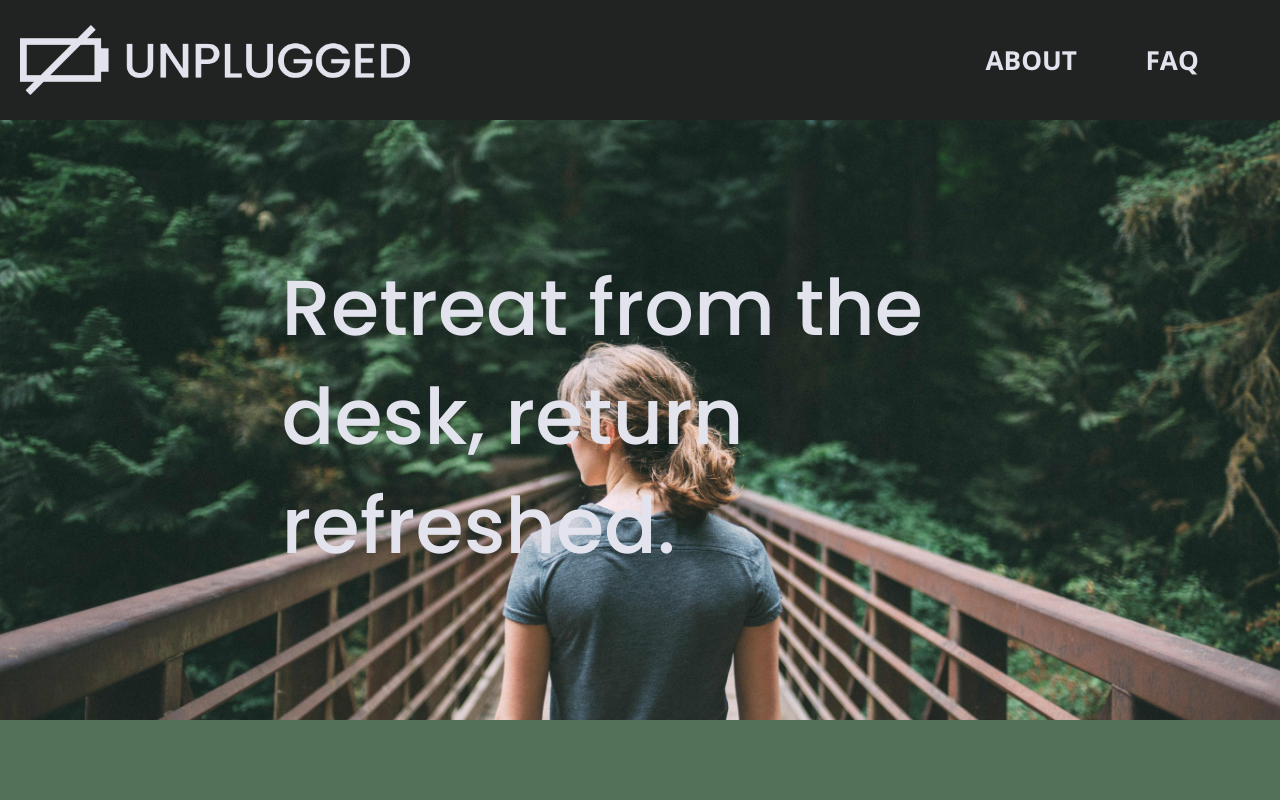
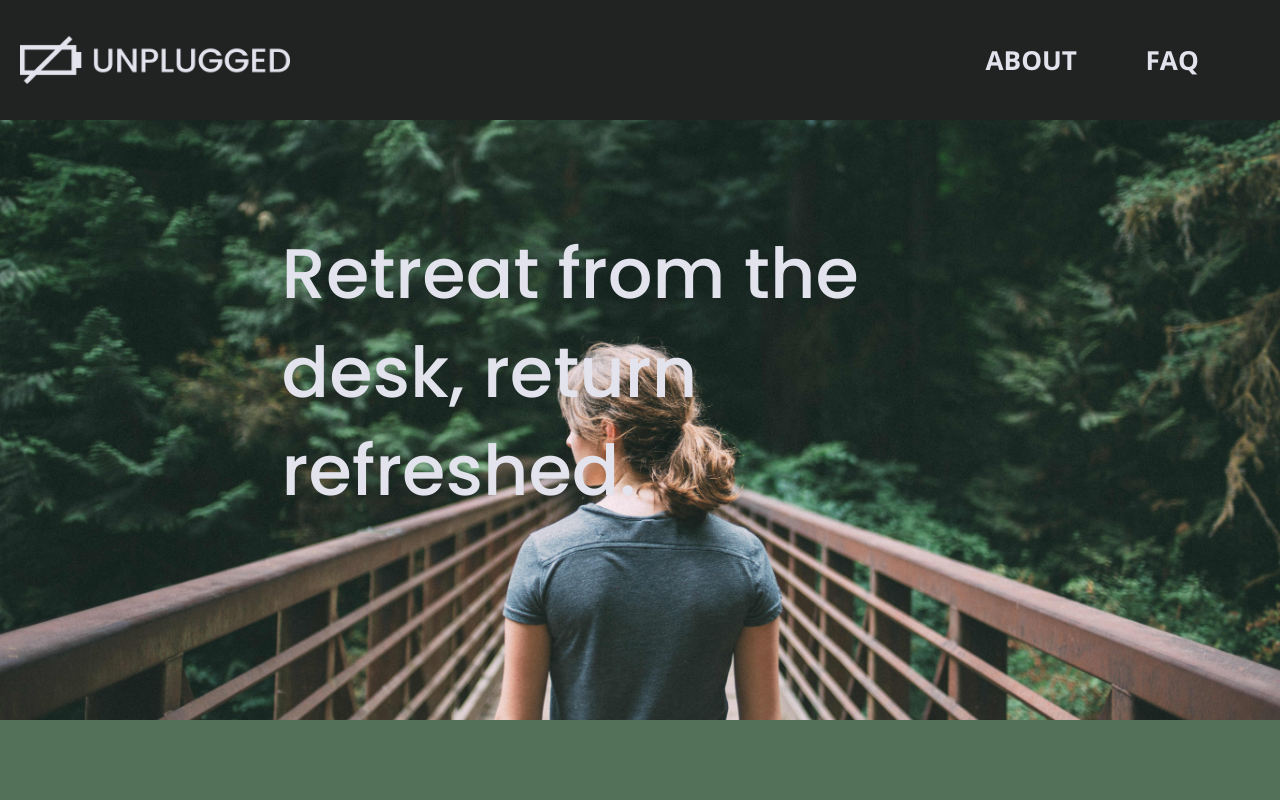
Before and after one commit to carlarsmendes/Portfolio-Project-UnpluggedRetreat, a plain HTML site: page index.html in a window 1280 px wide. Shown: the top 800 px of the page. Drawn offline with nearby package versions, Linux system fonts and the light colour scheme.

Commit message:
fixed logo size

```diff
--- a/css/main.css
+++ b/css/main.css
@@ -648,7 +648,7 @@ i.social-icon {
   }
 
   nav img {
-    width: 15em;
+    width: 270px;
     margin: 20px 20px;
     /* border: 3px solid yellow; */
   }
@@ -824,8 +824,8 @@ i.social-icon {
   }
 
   section#hero-section h1 {
-    padding: 1.7em 0 0;
-
+    padding: 1.5em 0 0;
+    font-size: 2.7em;
   }
 
   /* #features h1,
```
